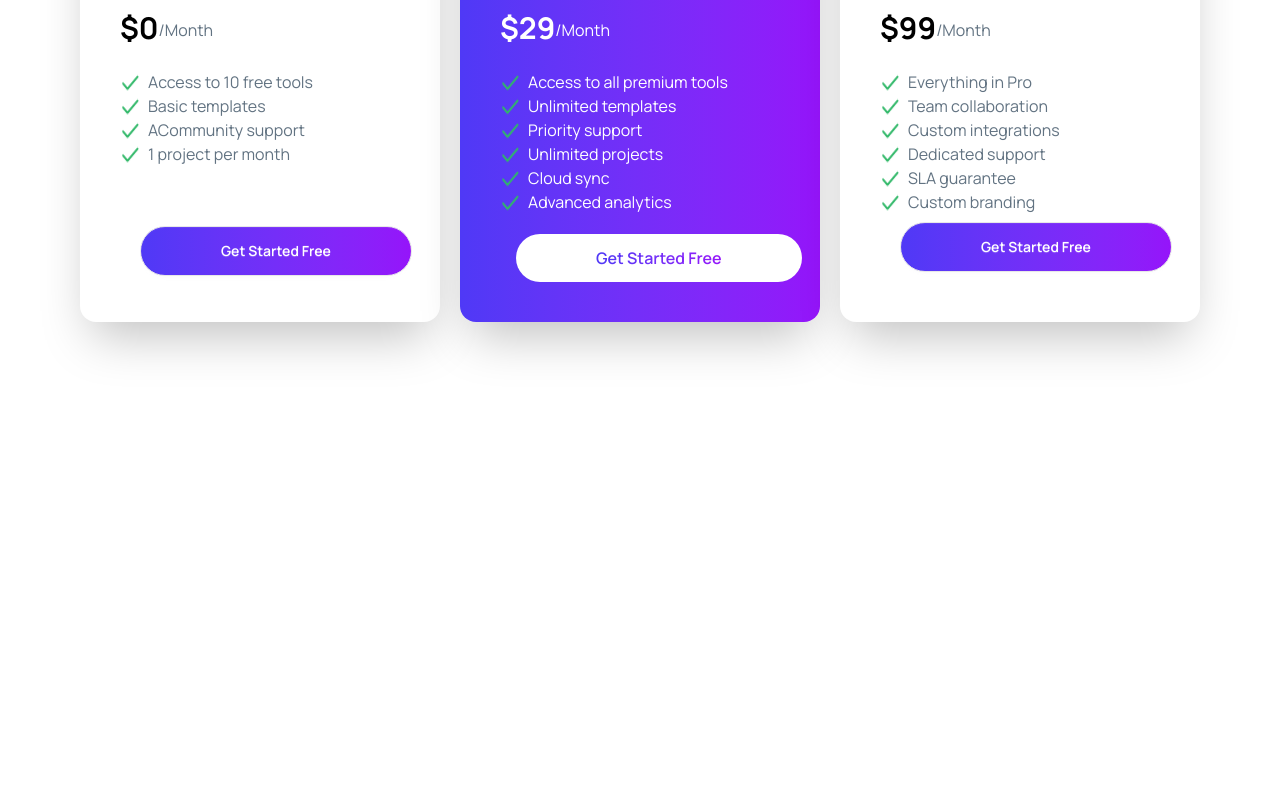
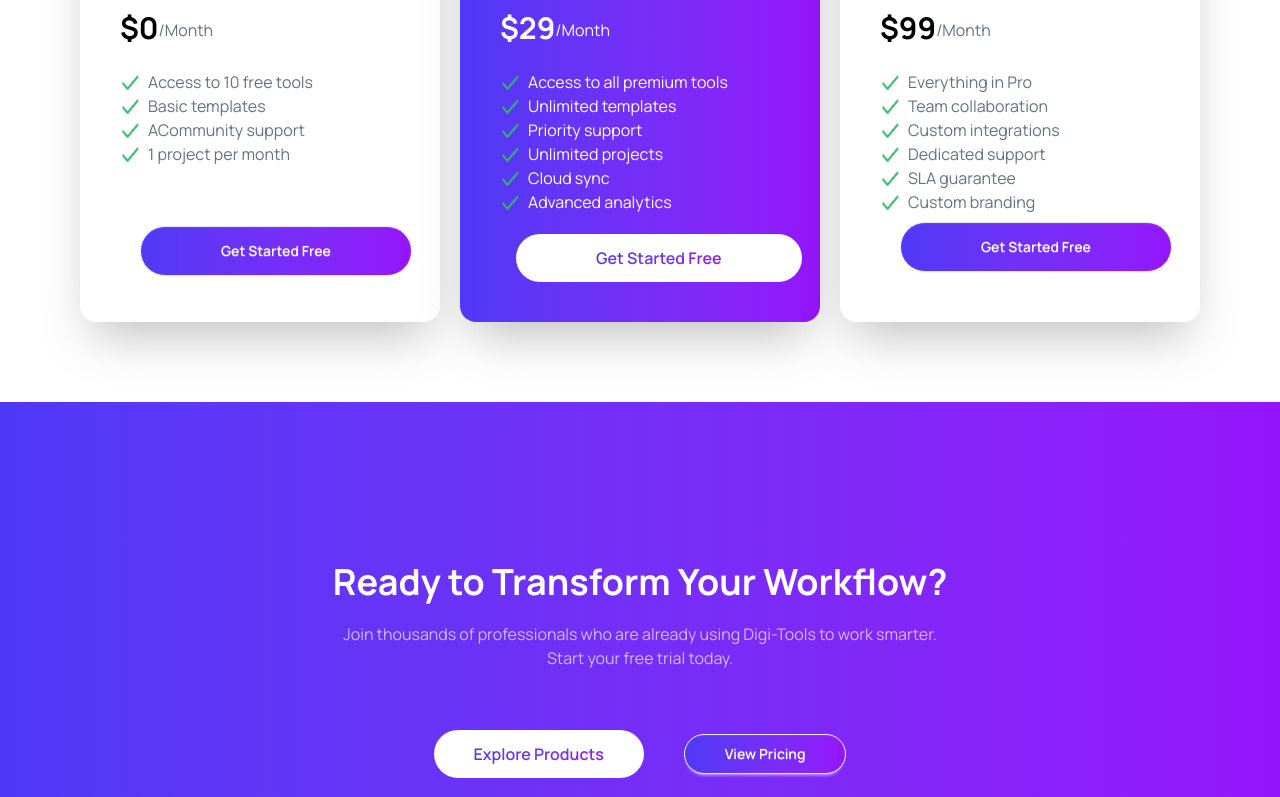
Before and after one commit to Ashik2630/A6-Digitools-Platform, a React (Vite) app: page / in a window 1280 px wide. Shown: the part 2000-2797 px from the top of the page. Before the commit the page ends 2402 px from the top, so only its background shows below. Built offline with nearby package versions, Linux system fonts and the light colour scheme.

Commit message:
addad Workflow section

```diff
--- a/src/App.jsx
+++ b/src/App.jsx
@@ -1,11 +1,12 @@
-
 import './App.css'
 import Banner from './components/Banner/Banner'
 import StatsSection from './components/Banner/StatsSection'
+import Footer from './components/Footer/Footer'
 import Navbar from './components/Navbar/Navbar'
 import PremiumTools from './components/PremiumTools/PremiumTools'
 import StepsSection from './components/StepsSection/StepsSection'
 import TransparentPricing from './components/TransparentPricing/TransparentPricing'
+import Workflow from './components/Workflow/Workflow'
 
 function App() {
 
@@ -20,7 +21,11 @@ function App() {
       <PremiumTools/>
       <StepsSection/>
       <TransparentPricing/>
+      <Workflow/>
       </main>
+      <footer>
+        <Footer/>
+      </footer>
     </>
   )
 }
--- /dev/null
+++ b/src/components/Footer/Footer.jsx
@@ -0,0 +1,63 @@
+import React from 'react';
+
+const Footer = () => {
+    return (
+        <div className='bg-[#101727] text-white'>
+            <div>
+                <h1>DigiTools</h1>
+                <p>Premium digital tools for creators, professionals, and businesses. Work smarter with our suite of powerful tools.</p>
+            </div>
+            <div>
+               <h4>Product</h4>
+               <p>Features</p>
+               <p>Pricing</p>
+               <p>Templates</p>
+               <p>Integrations</p>
+            </div>
+            <div>
+               <h4>Company</h4>
+               <p>About</p>
+               <p>Blog</p>
+               <p>Careers</p>
+               <p>Press</p>
+            </div>
+            <div>
+               <h4>Resources</h4>
+               <p>Documentation</p>
+               <p>Help Center</p>
+               <p>Community</p>
+               <p>Contact</p>
+            </div>
+            <div>
+                <h4>Social Links</h4>
+
+            </div>
+        </div>
+    );
+};
+
+
+
+
+
+
+
+
+
+
+
+
+
+
+
+
+
+
+
+
+
+
+
+
+
+export default Footer;
--- /dev/null
+++ b/src/components/Workflow/Workflow.jsx
@@ -0,0 +1,28 @@
+import React from "react";
+
+const Workflow = () => {
+  return (
+    <div className="bg-linear-to-r from-[#4F39F6] to-[#9514FA] pb-20">
+      <div className="text-white text-center pt-40">
+        <h1 className="text-4xl font-bold mb-5">
+          Ready to Transform Your Workflow?
+        </h1>
+        <p className="text-[#ffffffab]">
+          Join thousands of professionals who are already using Digi-Tools to
+          work smarter. <br /> Start your free trial today.
+        </p>
+        <div className="mt-10 flex justify-center items-center gap-10 mb-5">
+          <button className="bg-white rounded-full mt-5 px-10 py-3 ">
+            <span className="bg-linear-to-r from-[#4F39F6] to-[#9514FA] bg-clip-text text-transparent font-semibold">
+              Explore Products
+            </span>
+          </button>
+          <button className="btn bg-linear-to-r from-[#4F39F6] to-[#9514FA] text-white rounded-full mt-5 px-10 py-3 ">View Pricing</button>
+        </div>
+        <p className="text-[#ffffffbf]">14-day free trial • No credit card required • Cancel anytime</p>
+      </div>
+    </div>
+  );
+};
+
+export default Workflow;
```
